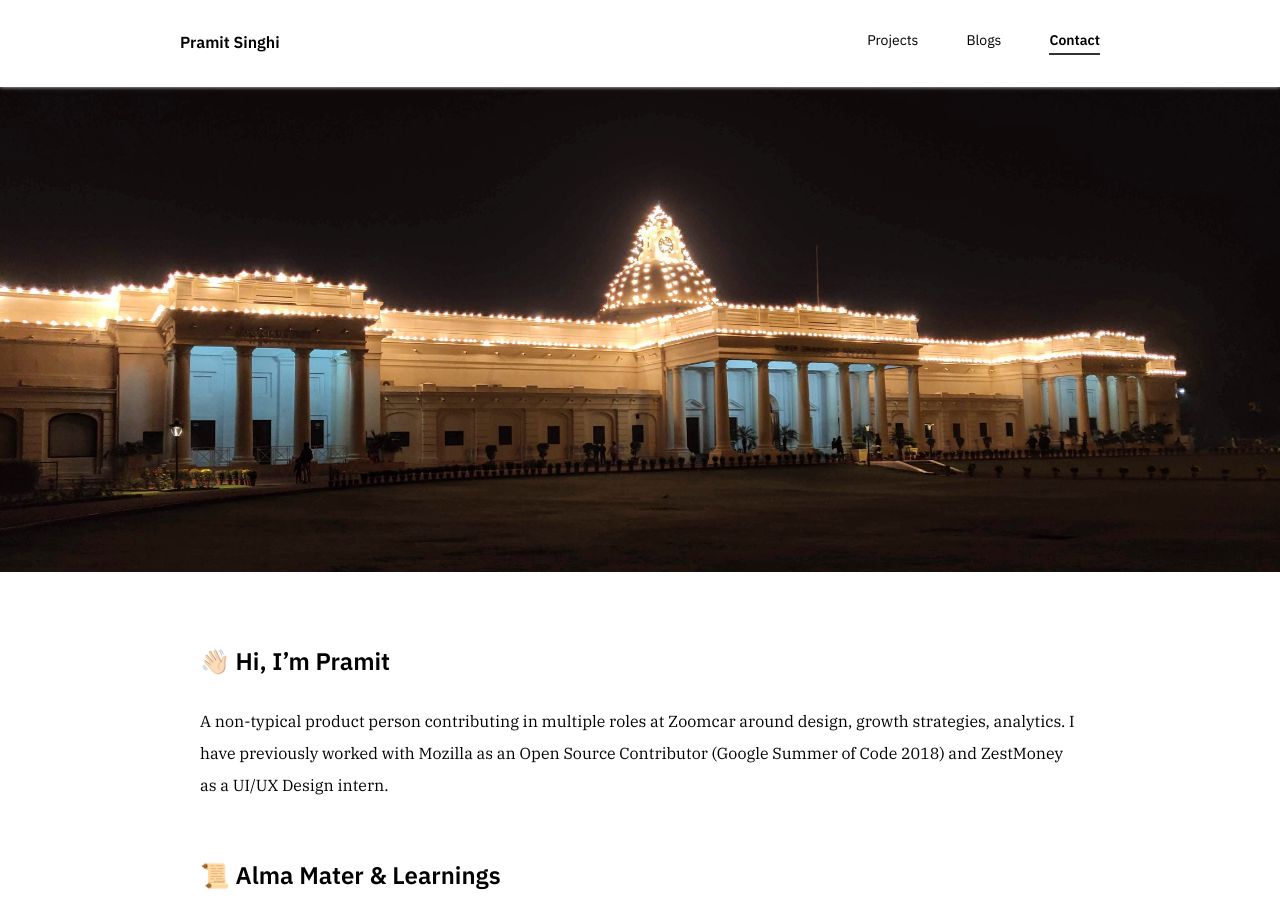
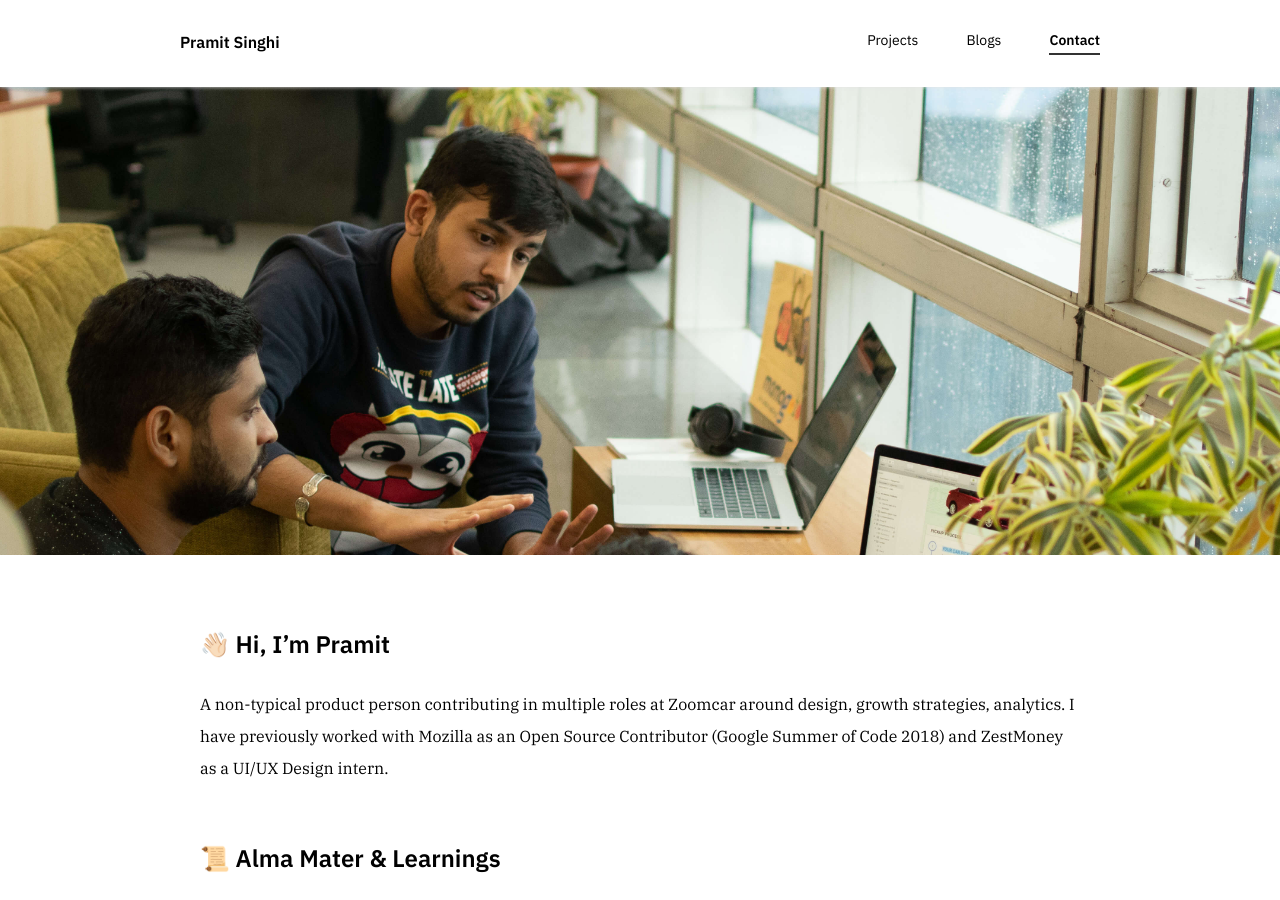
Before and after one commit to shkamaru/shkamaru.github.io, a Jekyll site: the page built from contact.html, in a window 1280 px wide and 900 px high. Built offline with Jekyll 4.4.1, drawn with Linux system fonts in a browser that asks for light colours; nearby versions of some CDN libraries.

Commit message:
Replace the cover photo

```diff
--- a/_includes/about.html
+++ b/_includes/about.html
@@ -1,5 +1,5 @@
-<div class="about-image-wrapper" id="about">
-    <img class="item-image" src="/assets/images/almamater.png" />
+<div id="about">
+    <img class="about-image-wrapper" src="/assets/images/cover.png" />
 </div>
 <div class="about-wrapper" id="about">
     {% for item in site.data.about%}
--- a/assets/css/partials/_elements.scss
+++ b/assets/css/partials/_elements.scss
@@ -224,8 +224,10 @@
 
 
 .about-image-wrapper {
-    max-width: 100%;
+    width: 100vw;
+    height: 55vh;
     margin: 6rem auto 0 auto;
+    object-fit: cover;
 }
 
 .about-wrapper {
```
Also changed, not shown: assets/images/cover.png (added).
